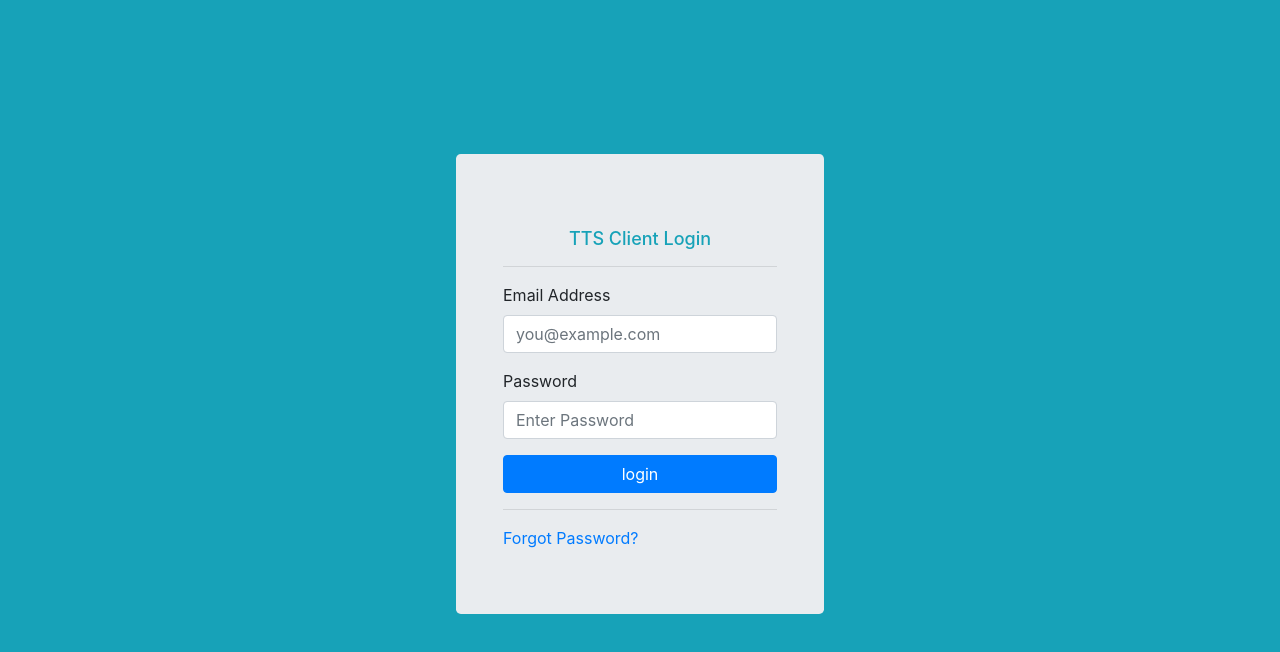
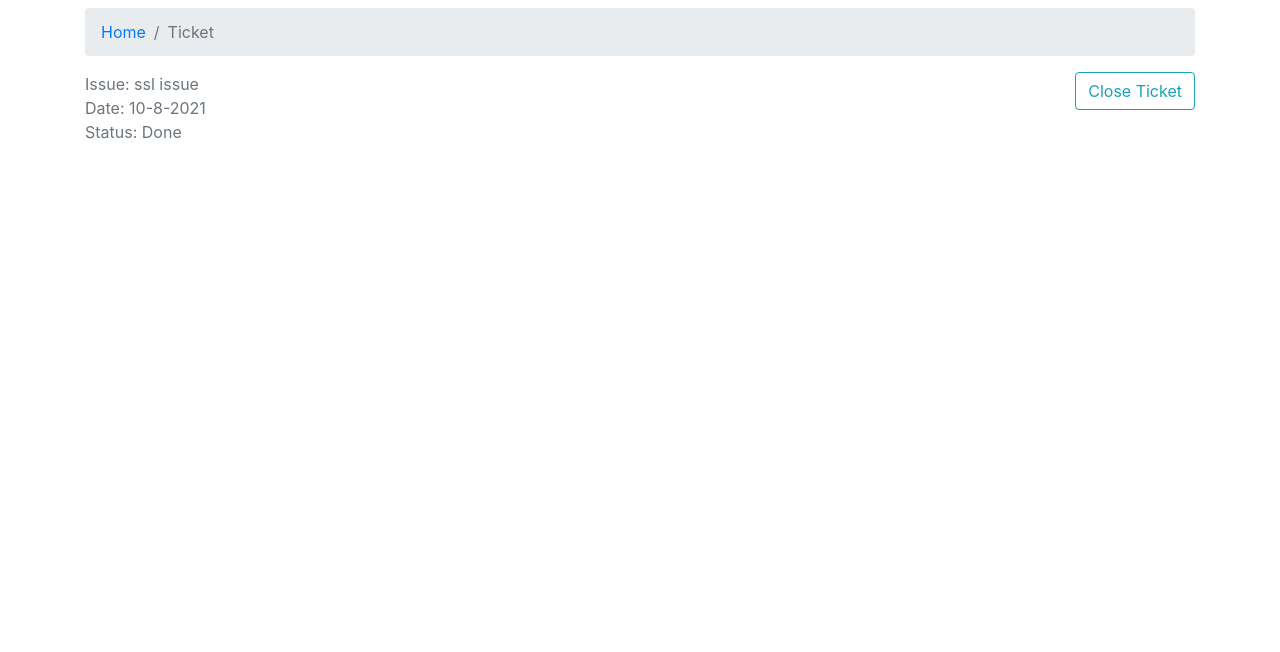
Before and after one commit to muchumi/tasks-ticketing-system, a React (Create React App) app in the folder client/: page / in a window 1280 px wide. Shown: the top 652 px of the page. Built offline with nearby package versions, Linux system fonts and the light colour scheme.

Commit message:
debugged and updated search feature

```diff
--- a/client/src/assets/data/dummyTickets.json
+++ b/client/src/assets/data/dummyTickets.json
@@ -21,34 +21,39 @@
                 "sender": "Wycliffe Muchumi"
             }
         ],
-        "date": "10-8-2021"
+        "date": "10-8-2021",
+        "status": "Done"
     },
     {
         "id": 2,
         "client": "Mevana Kenya",
         "issue": "ERP Error",
         "details": "Unable to update stock",
-        "date": "13-8-2021"
+        "date": "13-8-2021",
+        "status": "Pending"
     },
     {
         "id": 3,
         "client": "Andela Kenya",
         "issue": "ssl issue",
         "details": "SSL certificate expired",
-        "date": "14-8-2021"
+        "date": "14-8-2021",
+        "status": "Done"
     },
     {
         "id": 4,
         "client": "PowerIT Kenya",
         "issue": "login feature",
         "details": "cant login to my account",
-        "date": "19-8-2021"
+        "date": "19-8-2021",
+        "status": "Pending"
     },
     {
         "id": 5,
         "client": "Zalego",
         "issue": "Website hacked",
         "details": "Cant access data on our database",
-        "date": "21-8-2021"
+        "date": "21-8-2021",
+        "status": "Pending"
     }
 ]
--- a/client/src/components/App.js
+++ b/client/src/components/App.js
@@ -4,7 +4,7 @@ import Home from '../components/Home/Home.js';
 import Layout from '../components/Layout/Layout.js';
 import AddTicketsForm from '../components/AddTicketsForm/AddTicketsForm.js';
 import './App.css';
-import Ticket from './Tickets/Tickets.js';
+import Ticket from './Ticket/Ticket.js';
 import Dashboard from './Dashboard/Dashboard.js';
 import PrivateRoute from './PrivateRoute/PrivateRoute.js';
 
@@ -12,7 +12,7 @@ import PrivateRoute from './PrivateRoute/PrivateRoute.js';
 const App = () => {
     return(
         <div className="App">
-            <Router>
+            {/* <Router>
                 <Switch>
                     <Route exact path="/">
                         <Home />
@@ -20,14 +20,15 @@ const App = () => {
                     <PrivateRoute path="/dashboard">
                         <Dashboard />
                     </PrivateRoute>
-                    <PrivateRoute path="/tickets/:ticket_id">
+                    <PrivateRoute path="/ticket/:ticket_id">
                         <Ticket />
                     </PrivateRoute>
                     <PrivateRoute path="/add-tickets">
                         <AddTicketsForm />
                     </PrivateRoute>
                 </Switch>
-            </Router>
+            </Router> */}
+            <Ticket />
         </div>
     );
 }
--- a/client/src/components/Dashboard/Dashboard.js
+++ b/client/src/components/Dashboard/Dashboard.js
@@ -13,24 +13,20 @@ const Dashboard = () => {
 
     const [string, setString] = useState('');
 
-    const [displayTicket, setDisplayTicket] = useState([]);
+    const [displayTicket, setDisplayTicket] = useState(dummyTickets);
 
-    useEffect(() => {
-        setDisplayTicket(dummyTickets);
-    }, [string, displayTicket]);
+    useEffect(() => {}, [string, displayTicket]);
 
     const handleOnChange = e => {
-        const {value} = e.target.value;
+        const {value} = e.target;
         setString(value);
         searchTicket(value);
     }
 
     const searchTicket = string => {
-        const displayTickets = dummyTickets.filter(row => row.subject.toLowerCase().includes(string).toLowerCase())
-
+        const displayTickets = dummyTickets.filter(row => row.issue.toLowerCase().includes(string.toLowerCase()));
         setDisplayTicket(displayTickets);
-    }
-
+    };
     return(
         <div className="dashboard">
             <Container className="mt-3">
--- a/client/src/components/Layout/Includes/Header/Header.js
+++ b/client/src/components/Layout/Includes/Header/Header.js
@@ -3,7 +3,7 @@ import { Navbar, Nav } from 'react-bootstrap';
 import { useHistory } from 'react-router-dom';
 import { LinkContainer } from 'react-router-bootstrap';
 import logo from '../../../../assets/images/logo.png';
-import Tickets from '../../../Tickets/Tickets.js'
+import Ticket from '../../../Ticket/Ticket.js'
 
 const Header = () => {
 
@@ -24,8 +24,8 @@ const Header = () => {
                     <LinkContainer to="/dashboard">
                         <Nav.Link>Dashboard</Nav.Link>
                     </LinkContainer>
-                    <LinkContainer to="/tickets">
-                        <Nav.Link onClick={Tickets}>Tickets</Nav.Link>
+                    <LinkContainer to="/ticket">
+                        <Nav.Link onClick={Ticket}>Ticket</Nav.Link>
                     </LinkContainer>
                     <LinkContainer to="">
                         <Nav.Link onClick={logOut}>Logout</Nav.Link>
--- /dev/null
+++ b/client/src/components/Ticket/Ticket.js
@@ -0,0 +1,30 @@
+import React from 'react';
+import { Container, Row, Col, Button } from 'react-bootstrap';
+import PageBreadcrumb from '../Breadcrumb/Breadcrumb.js';
+import dummyTickets from '../../assets/data/dummyTickets.json';
+
+const ticket = dummyTickets[0];
+const Ticket = () => {
+    return(
+        <Container className="mt-2">
+            <Row>
+                <Col>
+                    <PageBreadcrumb page = "Ticket" />
+                </Col>
+            </Row>
+            <Row>
+                <Col className = "text-weight-bolder text-secondary">
+                    <div className = "issue">Issue: {ticket.issue}</div>
+                    <div className = "date">Date: {ticket.date}</div>
+                    <div className = "status">Status: {ticket.status}</div>
+                </Col>
+                <Col className = "text-right">
+                    <Button variant="outline-info">Close Ticket</Button>
+                </Col>
+            </Row>
+        </Container>
+    )
+};
+
+
+export default Ticket;
--- a/client/src/components/Tickets/Tickets.js
+++ /dev/null
@@ -1,58 +0,0 @@
-import React, {useState, useEffect} from 'react';
-import { Container, Row, Col, Button } from 'react-bootstrap';
-import PageBreadcrumb from '../Breadcrumb/Breadcrumb';
-import TicketMessage from '../TicketMessage/TicketMessage.js';
-import dummyTickets from '../../assets/data/dummyTickets.json';
-import UpdateTicket from '../UpdateTicket/UpdateTicket';
-
-const ticket = dummyTickets[0];
-const Tickets = () => {
-    const[details, setDetails] = useState('');
-    useEffect(() => {
-    }, [details]);
-    const handleOnChange = (e) => {
-        setDetails(e.target.value);
-    }
-    console.log(details);
-    const handleOnSubmit = (e) => {
-        alert('The details have been submitted');
-    }
-
-    return(
-        <Container>
-            <Row>
-                <Col>
-                    <PageBreadcrumb page = "Ticket"/>
-                </Col>
-            </Row>
-            <Row>
-                <Col className="text-weight-bolder text-secondary">
-                    <div className="client">Client: {ticket.client} </div>
-                    <div className="issue">Issue: {ticket.issue} </div>
-                    <div className="details">Details: {ticket.details} </div>
-                    <div className="date">Date: {ticket.date} </div>
-                </Col>
-                <Col className="text-right">
-                    <Button variant="outline-info">Close Ticket</Button>
-                </Col>
-            </Row>
-            <Row className="mt-4">
-                <Col>
-                    <TicketMessage message={ticket.history}/>
-                </Col>
-            </Row>
-            <hr />
-            <Row>
-                <Col>
-                    <UpdateTicket
-                        details = {details}
-                        handleOnChange = {handleOnChange}
-                        handleOnSubmit = {handleOnSubmit}
-                    />
-                </Col>
-            </Row>
-        </Container>
-    );
-}
-
-export default Tickets;
```
Also changed, not shown: client/src/components/SearchForm/SearchForm.js (line endings or trailing spaces).
